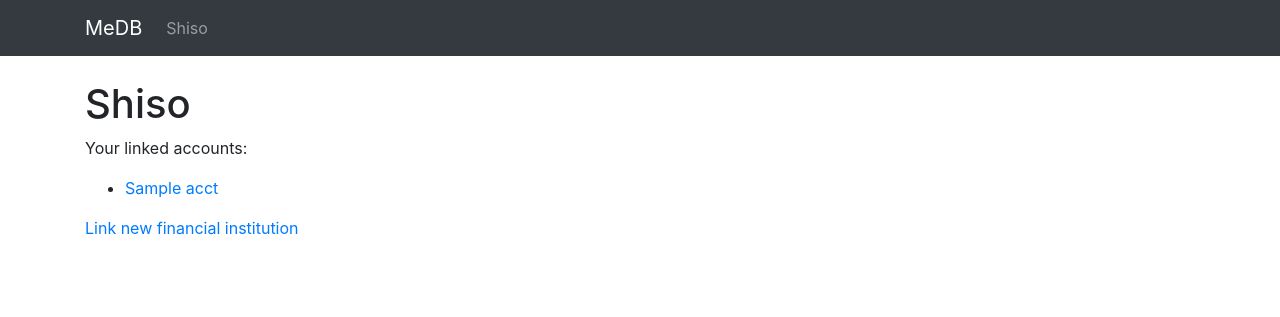
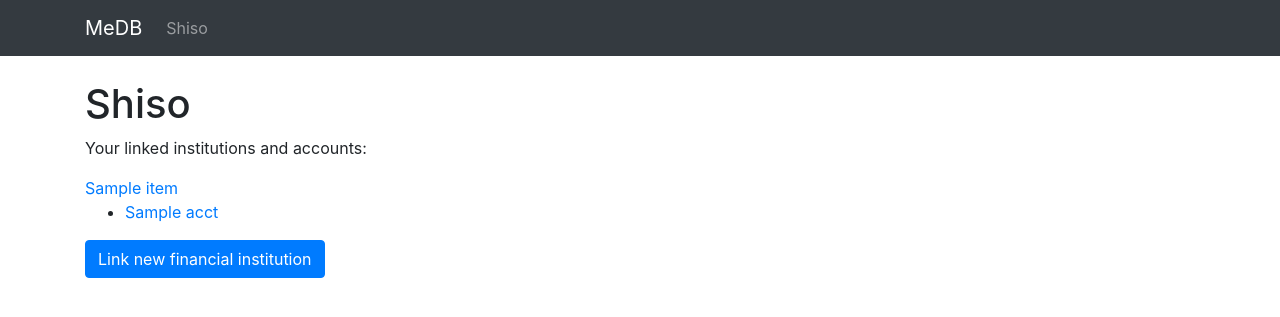
Before and after one commit to brenns10/medb, a Flask app: template medb/templates/shiso/home.html in a window 1280 px wide. Shown: the top 317 px of the page. Run offline with Flask 2, Linux system fonts and the light colour scheme; the template is opened without the code that fills it: most values are stand-ins (such as "Sample title", 1, 10 or a date in 2020); parts of the project's set-up code (start-up, migrations or seed data) failed here and were passed over; some libraries are stand-ins or nearby versions.

Commit message:
Add link for item review from Shiso home

```diff
--- a/medb/shiso/views.py
+++ b/medb/shiso/views.py
@@ -18,8 +18,8 @@ from medb.shiso.forms import SyncAccountForm
 from medb.shiso.forms import TransactionReviewForm
 from medb.shiso.logic import create_item
 from medb.shiso.logic import get_item_summary
-from medb.shiso.logic import get_linked_accounts
 from medb.shiso.logic import get_next_unreviewed_transaction
+from medb.shiso.logic import get_plaid_items
 from medb.shiso.logic import get_transactions
 from medb.shiso.logic import get_transaction
 from medb.shiso.logic import get_upa_by_id
@@ -92,8 +92,8 @@ def link_accounts(item_id):
 @blueprint.route("/", methods=["GET"])
 @login_required
 def home():
-    accts = get_linked_accounts(current_user)
-    return render_template("shiso/home.html", accounts=accts)
+    items = get_plaid_items(current_user)
+    return render_template("shiso/home.html", items=items)
 
 
 @blueprint.route("/account/<int:account_id>/", methods=["GET"])
--- a/medb/templates/shiso/home.html
+++ b/medb/templates/shiso/home.html
@@ -2,12 +2,15 @@
 {% block title %}Shiso{% endblock %}
 {% block content %}
 <h1>Shiso</h1>
-<p>Your linked accounts:</p>
-<ul>
-  {% for acct in accounts %}
+<p>Your linked institutions and accounts:</p>
+{% for item in items %}
+  <a href="{{url_for('.link_accounts', item_id=item.id)}}">{{item.institution_name}}</a>
+  <ul>
+    {% for acct in item.accounts %}
     <li><a href="{{url_for('.account_transactions', account_id=acct.id)}}">{{acct.name}}</a></li>
-  {% endfor %}
-</ul>
-<a href="{{url_for('.link')}}">Link new financial institution</a>
+    {% endfor %}
+  </ul>
+{% endfor %}
+<a class="btn btn-md btn-primary" href="{{url_for('.link')}}">Link new financial institution</a>
 {% endblock %}
 {% block footer %}{% endblock %}
```
Also changed, not shown: medb/shiso/logic.py (+3 -9 lines).
